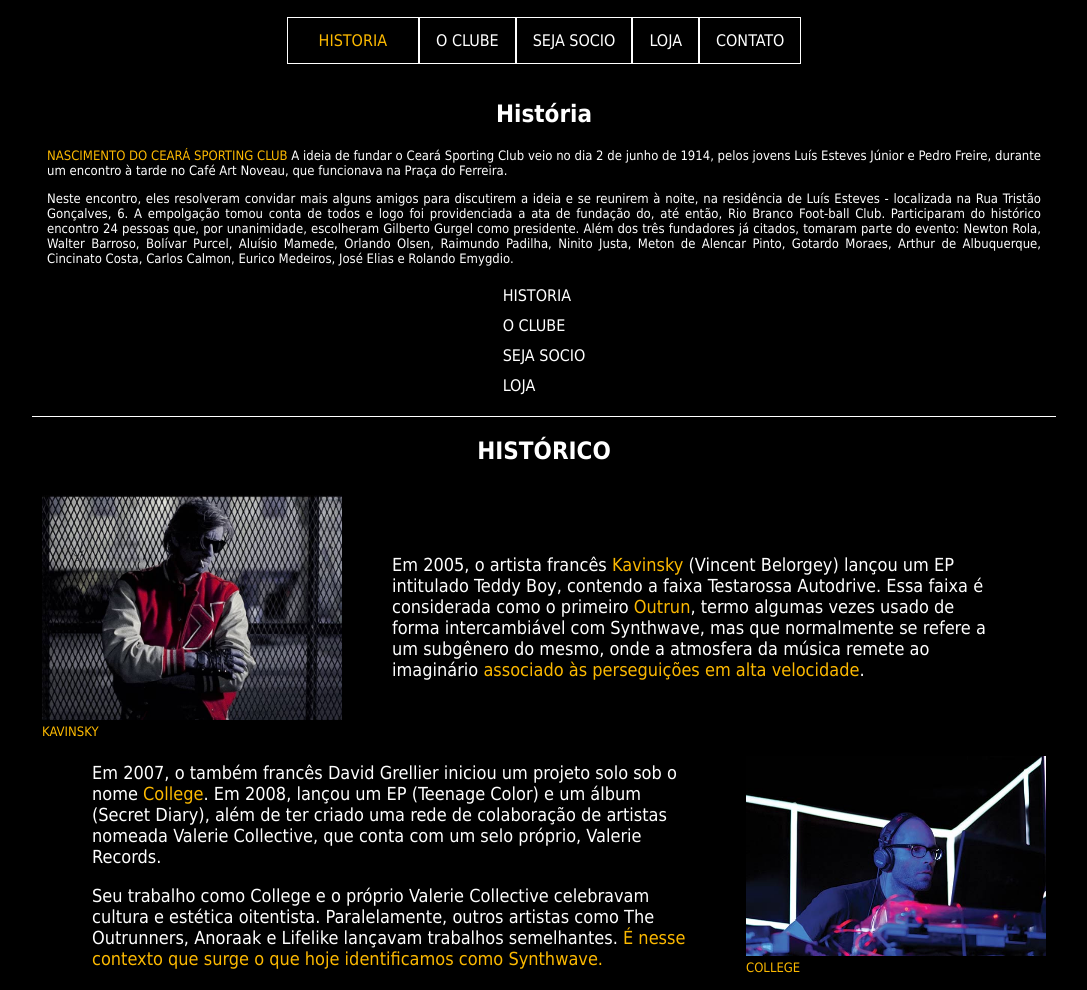
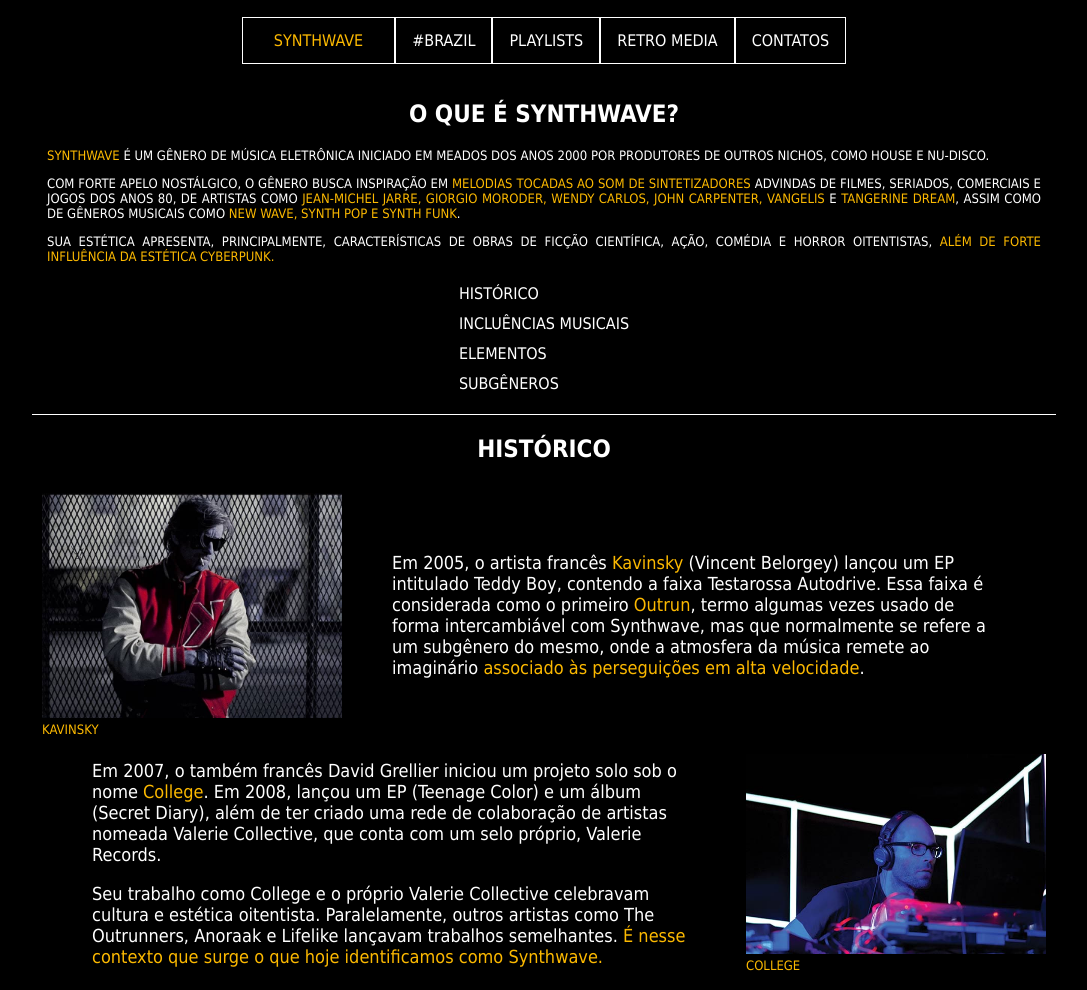
Before and after one commit to hoffmanbr/DevWEB, a plain HTML site: page index.html in a window 1280 px wide. Shown: the top 990 px of the page, without its empty margins (96-1183 px from the left). Drawn offline with Linux system fonts and the light colour scheme.

Commit message:
alteracao do index errado k

```diff
--- a/index.html
+++ b/index.html
@@ -4,7 +4,7 @@
 <head>
     <meta charset='utf-8'>
     <meta http-equiv='X-UA-Compatible' content='IE=edge'>
-    <title>VOZAO</title>
+    <title>TRABALHO HTML</title>
     <meta name='viewport' content='width=device-width, initial-scale=1.0'>
 
     <link rel='stylesheet' type='text/css' media='screen' href='assets/main.css'>
@@ -14,11 +14,11 @@
     <header>
         <nav>
             <ul id="nav-bar">
-                <li><a href="#"><span class="font-yellow">HISTORIA</span></a></li>
-                <li><a href="#">O CLUBE</a></li>
-                <li><a href="#">SEJA SOCIO</a></li>
-                <li><a href="#">LOJA</a></li>
-                <li><a href="#">CONTATO</a></li>
+                <li><a href="#"><span class="font-yellow">Synthwave</span></a></li>
+                <li><a href="#">#Brazil</a></li>
+                <li><a href="#">Playlists</a></li>
+                <li><a href="#">Retro Media</a></li>
+                <li><a href="#">Contatos</a></li>
             </ul>
         </nav>
     </header>
@@ -27,20 +27,32 @@
         <section>
             <article>
                 <h2 class="text-center">
-                    História
+                    O QUE É SYNTHWAVE?
                 </h2>
                 <div class="text">
-                    <p><span class="font-yellow">NASCIMENTO DO CEARÁ SPORTING CLUB</span> A ideia de fundar o Ceará Sporting Club veio no dia 2 de junho de 1914, pelos jovens Luís Esteves Júnior e Pedro Freire, durante um encontro à tarde no Café Art Noveau, que funcionava na Praça do Ferreira.</p>
-                    <p>Neste encontro, eles resolveram convidar mais alguns amigos para discutirem a ideia e se reunirem à noite, na residência de Luís Esteves - localizada na Rua Tristão Gonçalves, 6.</span> A empolgação tomou conta de todos e logo foi providenciada a ata de fundação do, até então, Rio Branco Foot-ball Club. Participaram do histórico encontro 24 pessoas que, por unanimidade, escolheram Gilberto Gurgel como presidente. Além dos três fundadores já citados, tomaram parte do evento: Newton Rola, Walter Barroso, Bolívar Purcel, Aluísio Mamede, Orlando Olsen, Raimundo Padilha, Ninito Justa, Meton de Alencar Pinto, Gotardo Moraes, Arthur de Albuquerque, Cincinato Costa, Carlos Calmon, Eurico Medeiros, José Elias e Rolando Emygdio.</span>
+                    <p><span class="font-yellow">SYNTHWAVE</span> É UM GÊNERO DE MÚSICA
+                        ELETRÔNICA INICIADO EM MEADOS DOS
+                        ANOS 2000 POR PRODUTORES DE OUTROS NICHOS, COMO HOUSE E NU-DISCO.</p>
+                    <p>COM FORTE APELO NOSTÁLGICO, O GÊNERO BUSCA INSPIRAÇÃO EM <span class="font-yellow">MELODIAS
+                            TOCADAS AO SOM DE SINTETIZADORES</span> ADVINDAS DE FILMES, SERIADOS,
+                        COMERCIAIS E JOGOS DOS ANOS 80, DE ARTISTAS COMO <span class="font-yellow">JEAN-MICHEL
+                            JARRE, GIORGIO MORODER, WENDY CARLOS, JOHN CARPENTER, VANGELIS</span>
+                        E <span class="font-yellow">TANGERINE DREAM</span>, ASSIM COMO DE GÊNEROS MUSICAIS COMO
+                        <span class="font-yellow">NEW WAVE,
+                            SYNTH POP E SYNTH FUNK</span>.
+                    </p>
+                    <p>SUA ESTÉTICA APRESENTA, PRINCIPALMENTE, CARACTERÍSTICAS DE OBRAS
+                        DE FICÇÃO CIENTÍFICA, AÇÃO, COMÉDIA E HORROR OITENTISTAS,
+                        <span class="font-yellow">ALÉM DE FORTE INFLUÊNCIA DA ESTÉTICA CYBERPUNK.</span>
                     </p>
                     </p>
                 </div>
                 <div class="menu">
                     <ul>
-                        <li><a href="#historia">HISTORIA</a></li>
-                        <li><a href="#o clube">O CLUBE</a></li>
-                        <li><a href="#seja socio">SEJA SOCIO</a></li>
-                        <li><a href="#loja">LOJA</a></li>
+                        <li><a href="#historico">Histórico</a></li>
+                        <li><a href="#influencias">Incluências Musicais</a></li>
+                        <li><a href="#elementos">Elementos</a></li>
+                        <li><a href="#subgeneros">Subgêneros</a></li>
                     </ul>
                 </div>
             </article>
```
